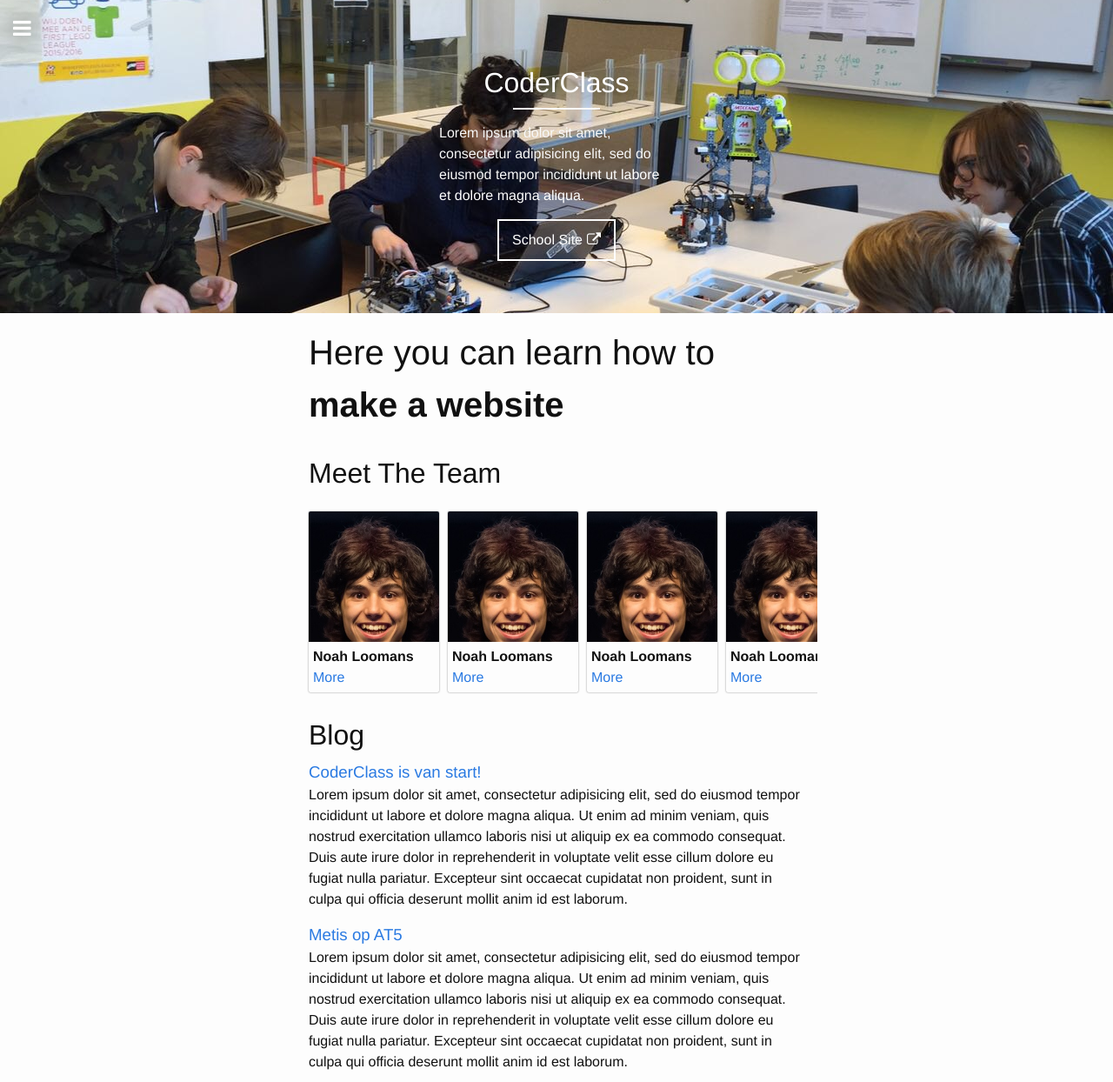
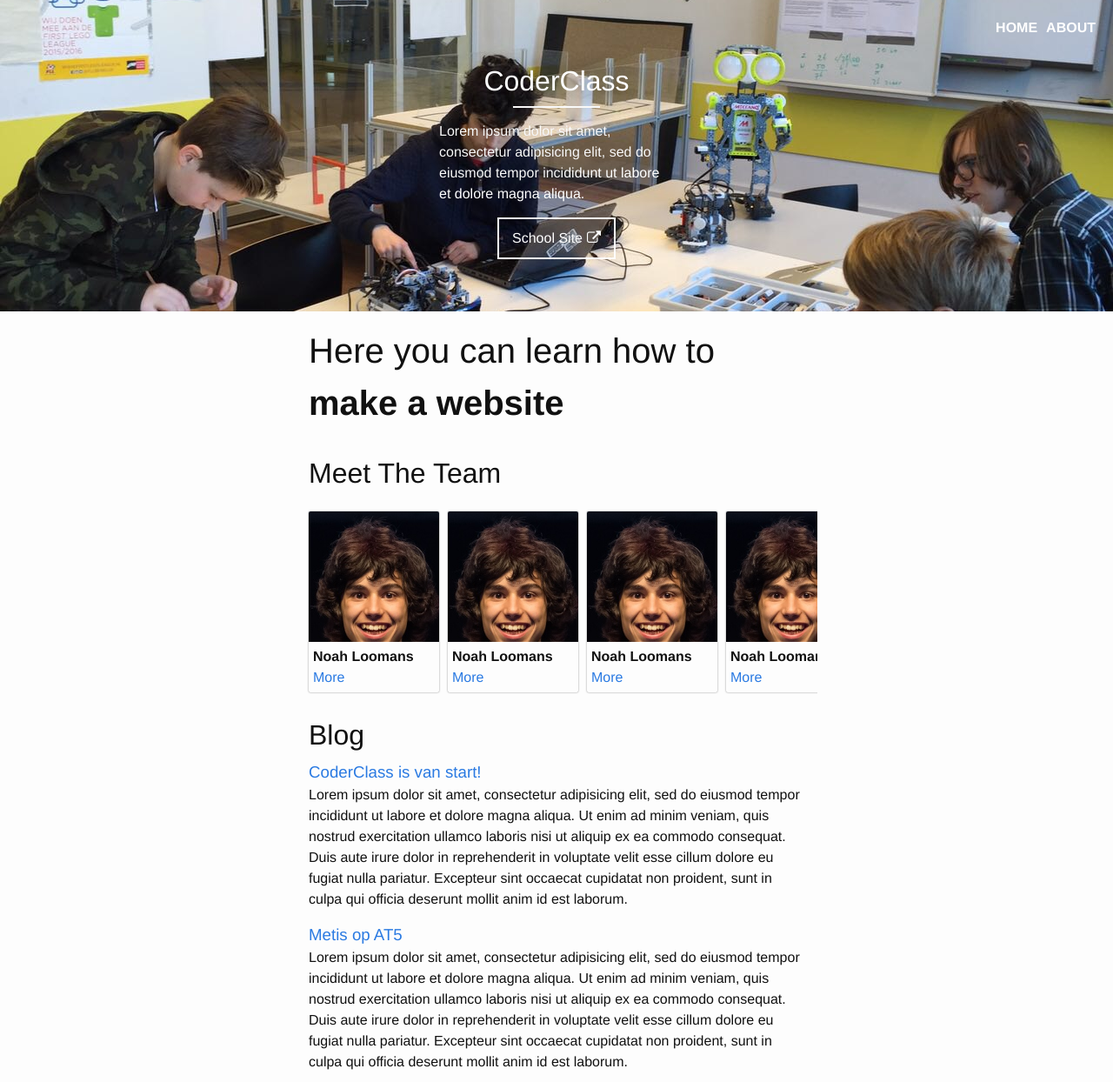
Before and after one commit to MetisMontessoriLyceum/RoboticaClub, a Jekyll site: the page built from index.html, in a window 1280 px wide, cut to the strip 0-1244 px from the top of the page. Shown: the whole strip at 87% size. Built offline with Jekyll 4.4.1, drawn with Linux system fonts in a browser that asks for light colours; nearby versions of some CDN libraries.

```diff
--- a/_includes/header-home.html
+++ b/_includes/header-home.html
@@ -1,4 +1,5 @@
 <header>
+  {% include nav.html %}
   <div class="menu-container">
     <i class="fa fa-bars"></i>
   </div>
@@ -10,5 +11,4 @@
   <div class="button-container">
     <a class="button" href="http://hetmml.nl/">School Site<i class="fa fa-external-link"></i></a>
   </div>
-  {% include nav.html %}
 </header>
--- a/_includes/nav.html
+++ b/_includes/nav.html
@@ -2,6 +2,7 @@
   <nav>
     <i class="fa fa-times close"></i>
     <ul>
+      <div class="grow"></div>
       <li><a href="{{ site.baseurl }}/">Home</a></li>
       <li><a href="{{ site.baseurl }}/about">About</a></li>
     </ul>
--- a/_sass/_layout.scss
+++ b/_sass/_layout.scss
@@ -45,10 +45,49 @@
   }
 }
 
+@media (min-width: 768px) {
+  header {
+    .menu-container {
+      display: none;
+    }
+    .nav-container {
+      transition-property: none;
+      background-color: inherit;
+      position: relative;
+      opacity: 1;
+      pointer-events: auto;
+      nav {
+        transform: translate3d(0,0,0);
+        position: static;
+        width: 100%;
+        background-color: inherit;
+        box-shadow: inherit;
+        ul {
+          padding-top: 15px;
+          display: flex;
+          .grow {
+            flex-grow: 1;
+          }
+          a {
+            color: white;
+            &:visited {
+              color: white;
+            }
+          }
+        }
+        .close {
+          display: none;
+        }
+      }
+    }
+  }
+}
+
 .what-to-lean {
   font-size: 2.5em;
   margin: 15px;
   margin-bottom: 20px;
+  min-height: 122px;
 }
 
 .cursor {
@@ -57,6 +96,7 @@
   animation: blink 1s infinite;
 }
 
+// TODO: fix this horrible hack.
 @-webkit-keyframes blink {
   0% { opacity: 0; }
   1% { opacity: 1; }
@@ -136,23 +176,29 @@
   top: 0px;
   opacity: 0;
   pointer-events: none;
-  transition: all 400ms ease-in-out;
 }
 .nav-container.show {
   opacity: 1;
   pointer-events: auto;
+  z-index: 1;
   nav {
-    left: 0px;
+    transform: translate3d(0,0,0)
+  }
+}
+.nav-container.animate {
+  transition: opacity 350ms ease-in-out;
+  nav {
+    transition: transform 400ms ease-in-out;
   }
 }
 nav {
-  transition: all 400ms ease-in-out;
   background-color: white;
   height: 100%;
   width: 200px;
   position: absolute;
   top: 0px;
-  left: -250px;
+  left: 0px;
+  transform: translate3d(-100%,0,0);
   text-shadow: none;
   box-shadow: 3px 0px 30px rgba(0, 0, 0, 0.4);
   color: black;
--- a/script/main.js
+++ b/script/main.js
@@ -4,17 +4,24 @@
 
 $(document).ready(function () {
   $('.menu-container').click(function () {
-    $('.nav-container').addClass('show');
+    $('.nav-container')
+      .addClass('show')
+      .addClass('animate');
     $('body').addClass('noscroll');
   });
   $('.nav-container').click(function (event) {
     if (event.target == $('.nav-container')[0]
       || event.target == $('nav .close')[0]) {
       $('.nav-container').removeClass('show')
+      .addClass('animate');
     }
     $('body').removeClass('noscroll');
   });
-})
+
+  $('.nav-container').on('transitionend', function() {
+    $(this).removeClass('animate');
+  });
+});
 
 var data = {
   thing: 0,
```
